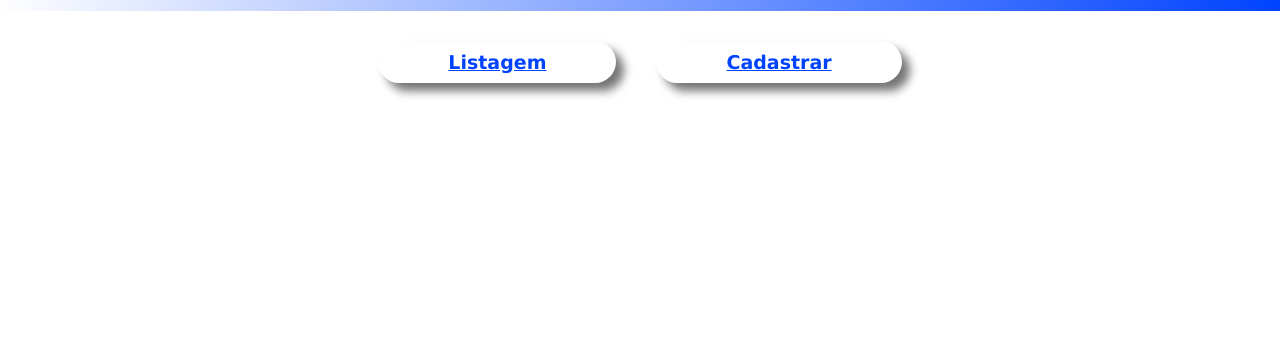
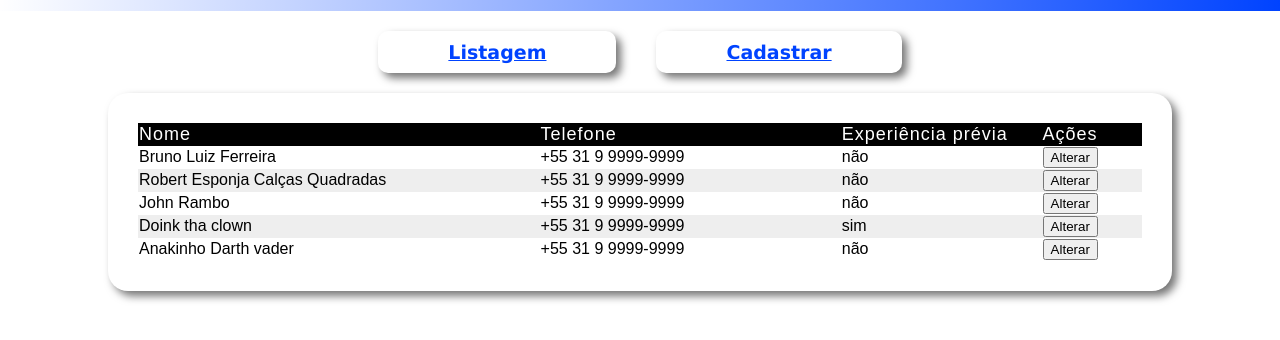
Before and after one commit to Brakinveste/Primeiro-projeto-guiado, a plain HTML site: page index.html in a window 1280 px wide. Shown: the part 64-404 px from the top of the page. Drawn offline with Linux system fonts and the light colour scheme.

Commit message:
caminhos corrigidos

```diff
--- /dev/null
+++ b/assets/css/list.css
@@ -0,0 +1,33 @@
+
+
+
+.tabela {
+    margin: auto;
+    padding: 20px;
+    width: 80vw;
+    border: 0px solid blue;
+    border-radius: 20px;
+    box-shadow: 5px 5px 8px hsla(0, 0%, 0%, 0.547);
+}
+
+.cabecalho {
+    background-color: black;
+    color: white;
+    font-family:Arial;
+    font-weight: 500;
+    font-size: 18px;
+
+    letter-spacing: 1px;
+    vertical-align: top;
+}
+
+.lista {
+    width: 100%;
+    border-spacing: 0px;
+    padding: 10px;
+
+}
+
+.listagem {
+    font-family: Arial;
+}
--- a/assets/css/style.css
+++ b/assets/css/style.css
@@ -16,7 +16,7 @@ header {
 .menu {
     display: flex;
     justify-content: center;
-    margin-top: 10px;
+    margin 25px 0px;
 }
 
 .menu a {
@@ -26,8 +26,7 @@ header {
     color: #0043ff;
     margin: 20px;
     border: 0px solid blue;
-    border-radius: 100px;
+    border-radius: 10px;
     padding: 10px 70px;
-    box-shadow: 8px 8px 10px hsla(0, 0%, 0%, 0.547);
-
+    box-shadow: 5px 5px 8px hsla(0, 0%, 0%, 0.547);
 }
--- a/index.html
+++ b/index.html
@@ -5,6 +5,8 @@
     <meta http-equiv="X-UA-Compatible" content="IE=edge">
     <meta name="viewport" content="width=device-width, initial-scale=1.0">
     <link rel="stylesheet" href="/primeiro-projeto-guiado/assets/css/style.css">
+    <link rel="stylesheet" href="/primeiro-projeto-guiado/assets/css/list.css">
+
     <title>Exemplo</title>
 </head>
 <body>
@@ -19,11 +21,51 @@
             Cadastrar
         </a>
     </div>
+
     <section>
+    <div class="tabela">
+        <table class="lista">
+            <tr class="cabecalho">
+                <td style="width: 40%;">Nome</td>
+                <td style="width: 30%;">Telefone</td>
+                <td style="width: 20%;">Experiência prévia</td>
+                <td style="width: 10%;">Ações</td>
+            </tr>
+            <tr class="listagem">
+                <td>Bruno Luiz Ferreira</td>
+                <td>+55 31 9 9999-9999</td>
+                <td>não</td>
+                <td><button>Alterar</button></td>
+            </tr>
+            <tr class="listagem" style="background-color: #eee;">
+                <td>Robert Esponja Calças Quadradas </td>
+                <td>+55 31 9 9999-9999</td>
+                <td>não</td>
+                <td><button>Alterar</button></td>
+            </tr>
+            <tr class="listagem">
+                <td>John Rambo</td>
+                <td>+55 31 9 9999-9999</td>
+                <td>não</td>
+                <td><button>Alterar</button></td>
+            </tr>
+            <tr class="listagem" style="background-color: #eee;">
+                <td>Doink tha clown</td>
+                <td>+55 31 9 9999-9999</td>
+                <td>sim</td>
+                <td><button>Alterar</button></td>
+            </tr>
+            <tr class="listagem">
+                <td>Anakinho Darth vader</td>
+                <td>+55 31 9 9999-9999</td>
+                <td>não</td>
+                <td><button>Alterar</button></td>
+            </tr>
 
 
-
+        </table>
     </section>
+    </div>
 
 
 
```
